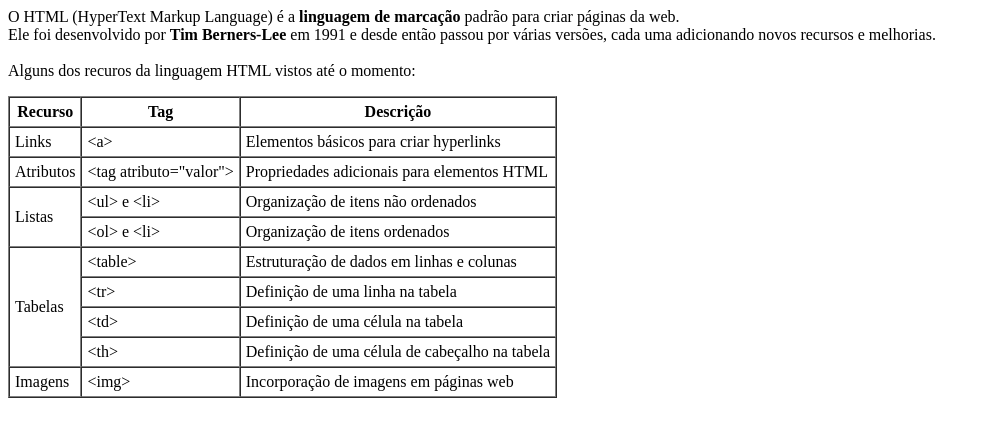
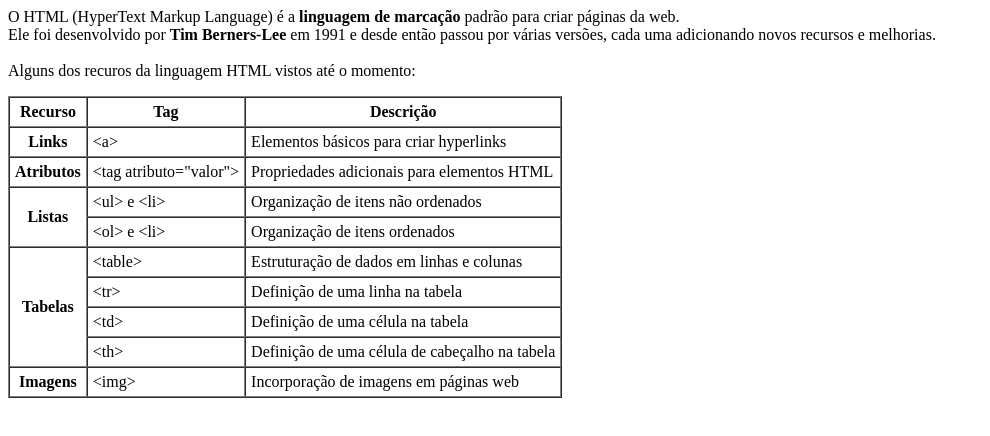
Before and after one commit to nicolas-mady/pw, a plain HTML site: page html/html2/index.html in a window 1280 px wide. Shown: the part 108-544 px from the top of the page, without its empty margins (0-990 px from the left). Drawn offline with Linux system fonts and the light colour scheme.

Commit message:
recursos da tabela centralizados

```diff
--- a/html/html2/index.html
+++ b/html/html2/index.html
@@ -28,17 +28,17 @@
             </thead>
             <tbody>
                 <tr>
-                    <td>Links</td>
+                    <th>Links</th>
                     <td>&lt;a&gt;</td>
                     <td>Elementos básicos para criar hyperlinks</td>
                 </tr>
                 <tr>
-                    <td>Atributos</td>
+                    <th>Atributos</th>
                     <td>&lt;tag atributo="valor"&gt;</td>
                     <td>Propriedades adicionais para elementos HTML</td>
                 </tr>
                 <tr>
-                    <td rowspan="2">Listas</td>
+                    <th rowspan="2">Listas</th>
                     <td>&lt;ul&gt; e &lt;li&gt;</td>
                     <td>Organização de itens não ordenados</td>
                 </tr>
@@ -47,7 +47,7 @@
                     <td>Organização de itens ordenados</td>
                 </tr>
                 <tr>
-                    <td rowspan="4">Tabelas</td>
+                    <th rowspan="4">Tabelas</th>
                     <td>&lt;table&gt;</td>
                     <td>Estruturação de dados em linhas e colunas</td>
                 </tr>
@@ -64,7 +64,7 @@
                     <td>Definição de uma célula de cabeçalho na tabela</td>
                 </tr>
                 <tr>
-                    <td>Imagens</td>
+                    <th>Imagens</th>
                     <td>&lt;img&gt;</td>
                     <td>Incorporação de imagens em páginas web</td>
                 </tr>
```
